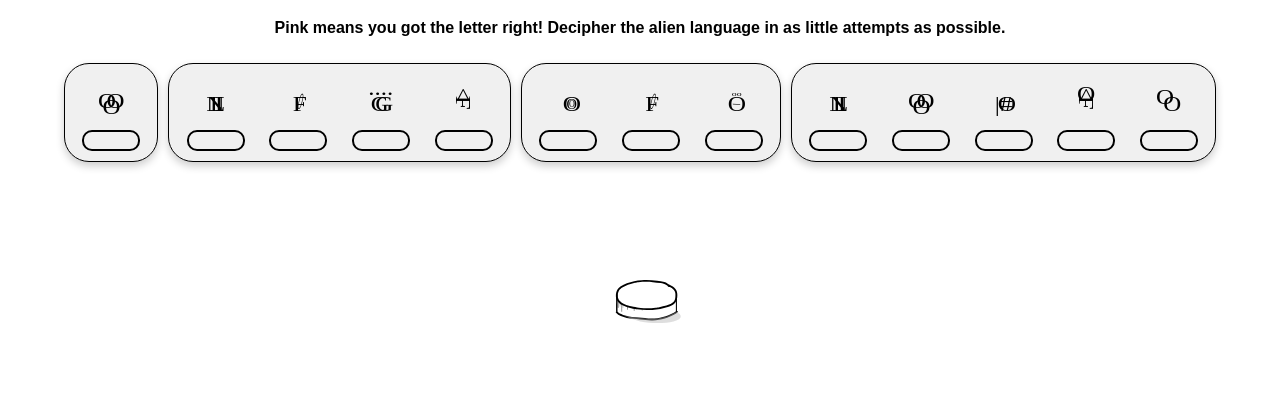
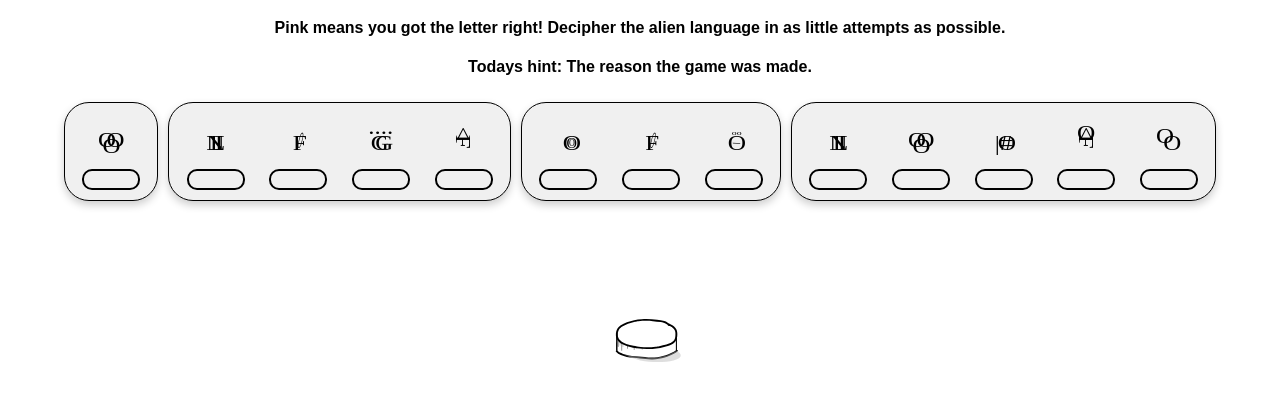
Before and after one commit to PierogiMuncher/Linduistics, a plain HTML site: page index.html in a window 1280 px wide. Shown: the part 89-490 px from the top of the page. Drawn offline with Linux system fonts and the light colour scheme.

Commit message:
Update index.html

```diff
--- a/index.html
+++ b/index.html
@@ -9,6 +9,7 @@
 <body>
     <h1>LINDUISTICS</h1>
     <h4>Pink means you got the letter right! Decipher the alien language in as little attempts as possible.</h4>
+    <h4>Todays hint: The reason the game was made.</h4>
     <div id="gameBoard"></div>
     <button id="checkButton" class="check-button" onclick="checkGuess()">
         <img src="ButtonUp.svg" alt="Check Guess">
```
